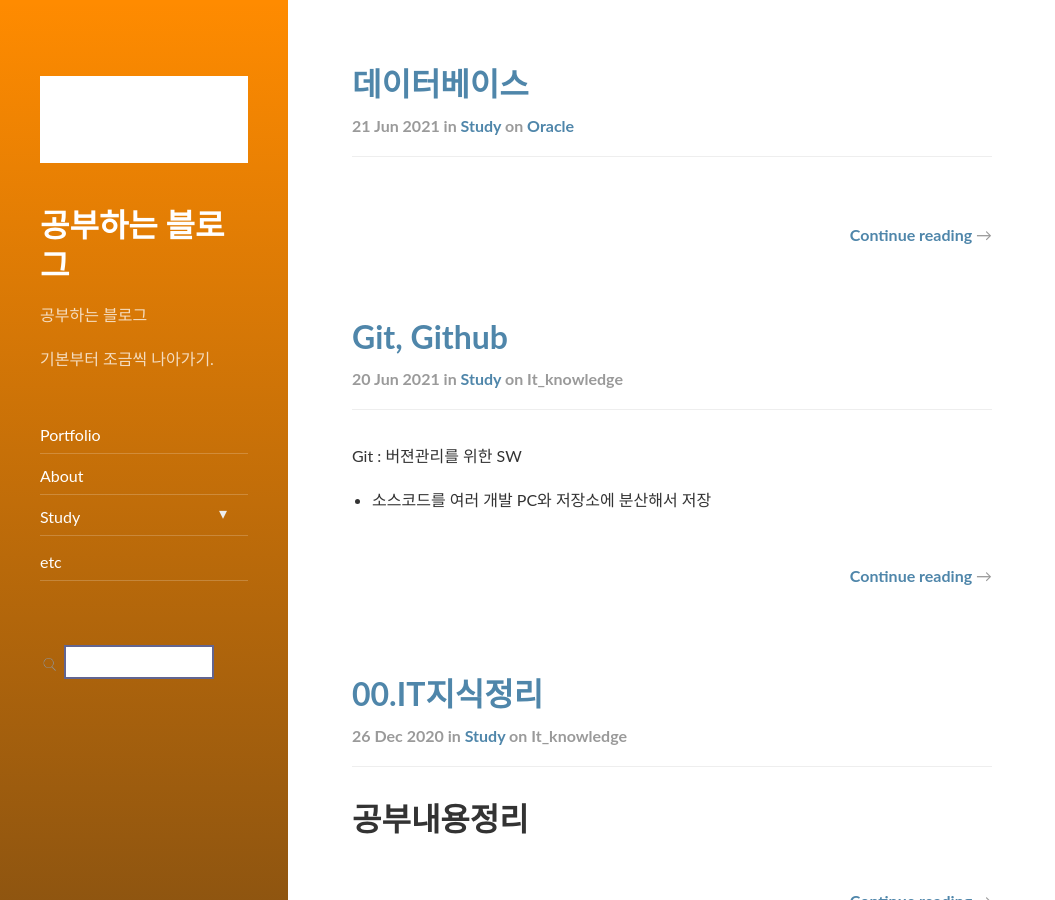
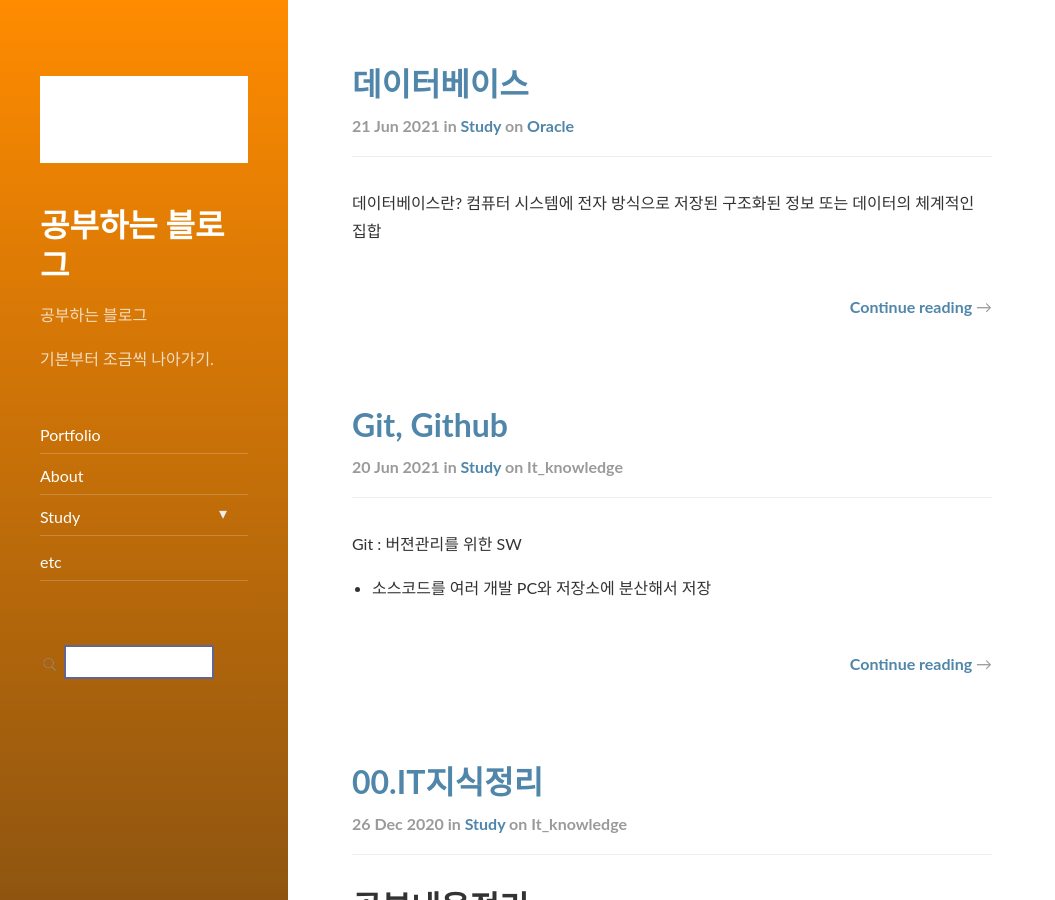
Before and after one commit to parkhyoungmin/parkhyoungmin.github.io, a Jekyll site: the page built from index.html, in a window 1280 px wide and 900 px high. Shown: the whole window, without its empty margins (0-1055 px from the left). Built offline with Jekyll 4.4.1, drawn with Linux system fonts in a browser that asks for light colours; nearby versions of some CDN libraries; the list of posts is cut into pages by our own code.

Commit message:
oracle게시글

```diff
--- a/_posts/study/2021-06-21-데이터베이스.md
+++ b/_posts/study/2021-06-21-데이터베이스.md
@@ -9,3 +9,10 @@ tags:
 comments: true
 published: true
 ---
+
+데이터베이스란?
+컴퓨터 시스템에 전자 방식으로 저장된 구조화된 정보 또는 데이터의 체계적인 집합
+
+CREATE문
+데이터를 담을 테이블 생성
+<img width="375" alt="createTable" src="https://user-images.githubusercontent.com/74581783/122734270-e3a52b00-d2b8-11eb-8f10-ecc0c517a54a.png">
```
Also changed, not shown: other parts of _posts/study/2021-06-21-데이터베이스.md (+1 -1 lines), assets/img/createTable.png (added).
